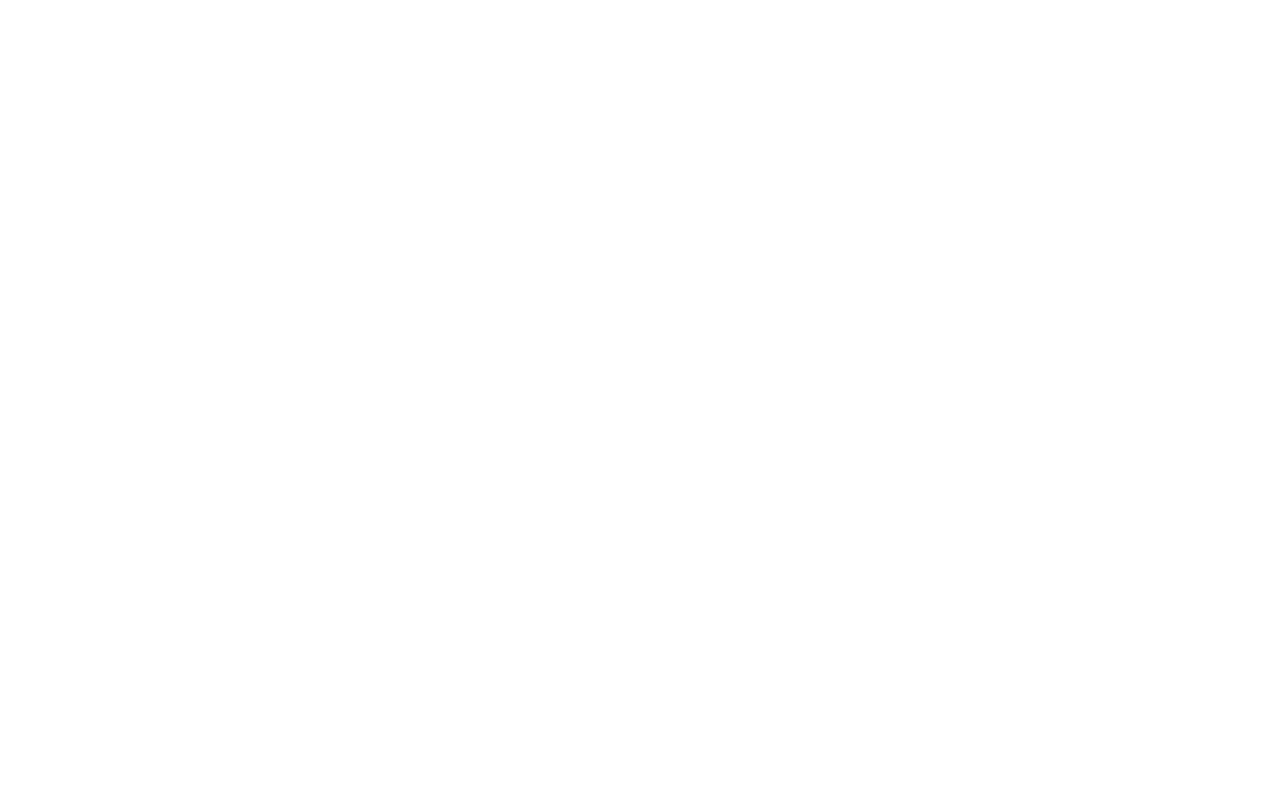
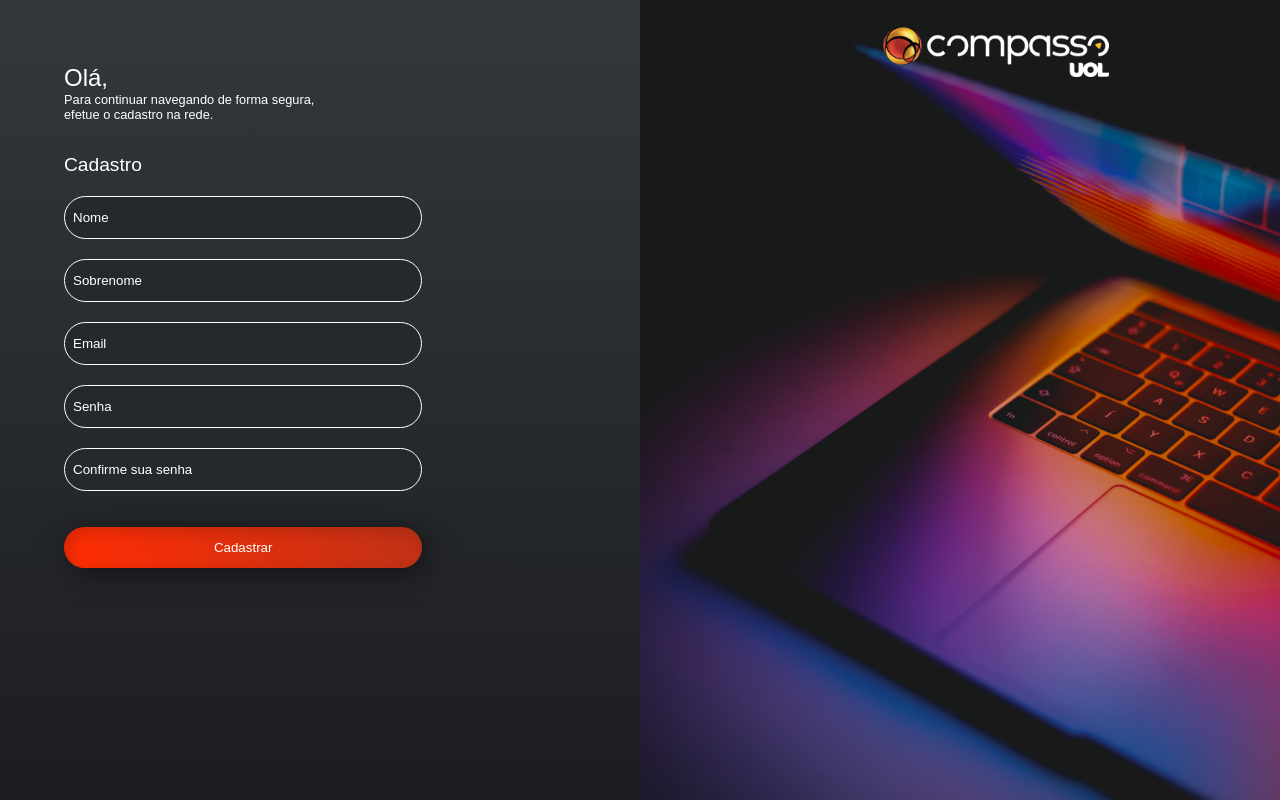
Before and after one commit to jul1ana/project05-keepalive_v2, a React (Create React App) app: page /register in a window 1280 px wide. Before the commit this address had no page. Built offline with nearby package versions, Linux system fonts and the light colour scheme; a web font is replaced by a local one.

Commit message:
Adding new registration page

```diff
--- a/src/components/Form/index.tsx
+++ b/src/components/Form/index.tsx
@@ -51,7 +51,6 @@
       {noValidated ? <C.Erro>Ops, usuário ou senha inválidos. Tente novamente!</C.Erro> : ""}
 
       <C.Button onClick={formValidation}>Continuar</C.Button>
-
     </C.Container>
   );
 }
--- /dev/null
+++ b/src/components/RegisterForm/index.tsx
@@ -0,0 +1,49 @@
+import * as C from "./styles";
+import { useState } from "react";
+
+export const RegisterForm = () => {
+
+  const [firstName, setFirstName] = useState<string>("");
+  const [lastName, setLastName] = useState<string>("");
+  const [email, setEmail] = useState<string>("");
+  const [password, setPassword] = useState<string>("");
+  const [confirmationPassword, setConfirmationPassword] = useState<string>("");
+
+  return(
+    <C.Container>
+      <h2>Cadastro</h2>
+
+      <C.Input
+        type="text"
+        placeholder="Nome"
+
+      />
+
+      <C.Input
+        type="text"
+        placeholder="Sobrenome"
+
+      />
+
+      <C.Input
+        type="text"
+        placeholder="Email"
+
+      />
+
+      <C.Input
+        type="text"
+        placeholder="Senha"
+
+      />
+
+      <C.Input
+        type="text"
+        placeholder="Confirme sua senha"
+
+      />
+
+      <C.Button>Cadastrar</C.Button>
+    </C.Container>
+  );
+}
--- /dev/null
+++ b/src/components/RegisterForm/styles.tsx
@@ -0,0 +1,43 @@
+import styled from "styled-components";
+import { btnLogin } from "../../UI/variables";
+
+export const Container = styled.div`
+  display: flex;
+  flex-direction: column;
+  margin-top: 2rem;
+  gap: 1.25rem;
+
+  h2 {
+    font-size: 1.2rem;
+    font-weight: 350;
+  }
+`;
+
+export const Input = styled.input`
+  width: 70%;
+  border: 1px solid white;
+  padding: 13px 8px;
+  box-sizing: border-box;
+  background: #26292C;
+  color: white;
+  border-radius: 50px;
+  outline: 0;
+
+  ::placeholder{
+    color: white
+  }
+`;
+
+export const Button = styled.button`
+  width: 70%;
+  margin-top: 1rem;
+  background: ${btnLogin};
+  box-shadow: inset 5px 5px 15px rgba(0, 0, 0, 0.15);
+  border-radius: 50px;
+  border: 0;
+  box-sizing: border-box;
+  filter: drop-shadow(5px 5px 15px rgba(0, 0, 0, 0.5));
+  cursor: pointer;
+  color: white;
+  padding: .8rem;
+`;
--- /dev/null
+++ b/src/pages/Register/index.tsx
@@ -0,0 +1,19 @@
+import { RegisterForm } from "../../components/RegisterForm";
+import * as C from "./styles";
+
+export const Register = () => {
+  return(
+    <C.Container>
+      <div></div>
+
+      <C.Left>
+        <h1>Olá,</h1>
+        <p>Para continuar navegando de forma segura, efetue o cadastro na rede.</p>
+        <RegisterForm />
+      </C.Left>
+
+      <C.Right />
+
+    </C.Container>
+  );
+}
--- /dev/null
+++ b/src/pages/Register/styles.tsx
@@ -0,0 +1,35 @@
+import styled from "styled-components";
+import ImgBack from "../../assets/MaskGroup.png";
+import { backgroundLogin } from "../../UI/variables";
+
+export const Container = styled.section`
+  width: 100%;
+  height: 100vh;
+  display: flex;
+  background: ${backgroundLogin};
+  color: white;
+`;
+
+export const Left = styled.div`
+  width: 50%;
+  padding: 4rem;
+
+  h1 {
+    font-size: 1.5rem;
+    font-weight: 400;
+  }
+
+  p {
+    font-size: .8rem;
+    font-weight: 350;
+    width: 50%;
+  }
+`;
+
+export const Right = styled.div`
+  width: 50%;
+  height: 100vh;
+  background-image: url(${ImgBack});
+  background-size: cover;
+  background-repeat: no-repeat;
+`;
--- a/src/router.tsx
+++ b/src/router.tsx
@@ -1,6 +1,7 @@
 import { BrowserRouter, Route, Routes } from "react-router-dom";
 import { Home } from "./pages/Home";
 import { Login } from "./pages/Login";
+import { Register } from "./pages/Register";
 
 export const Router = () => {
   return (
@@ -8,6 +9,7 @@
       <Routes>
         <Route path="/" element={<Login />} />
         <Route path="/home" element={<Home />} />
+        <Route path="/register" element={<Register />} />
       </Routes>
     </BrowserRouter>
   );
```
